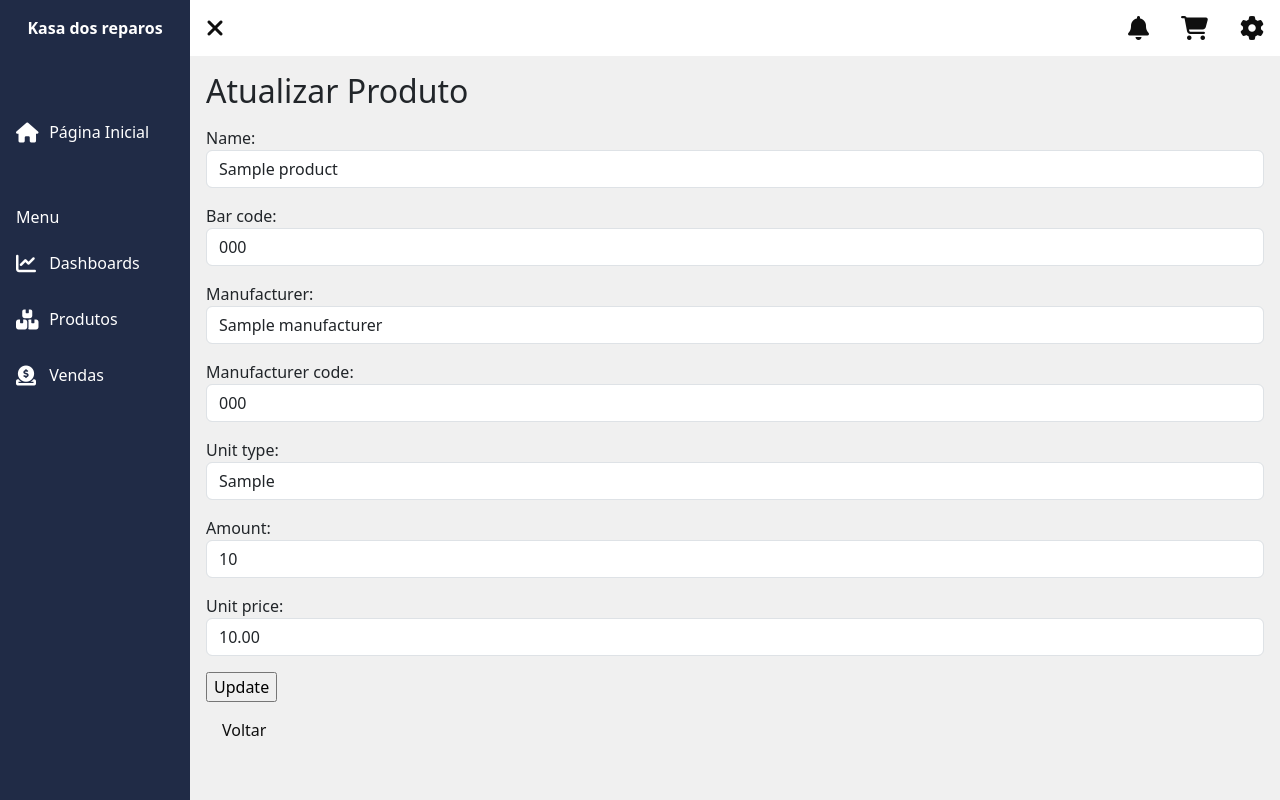
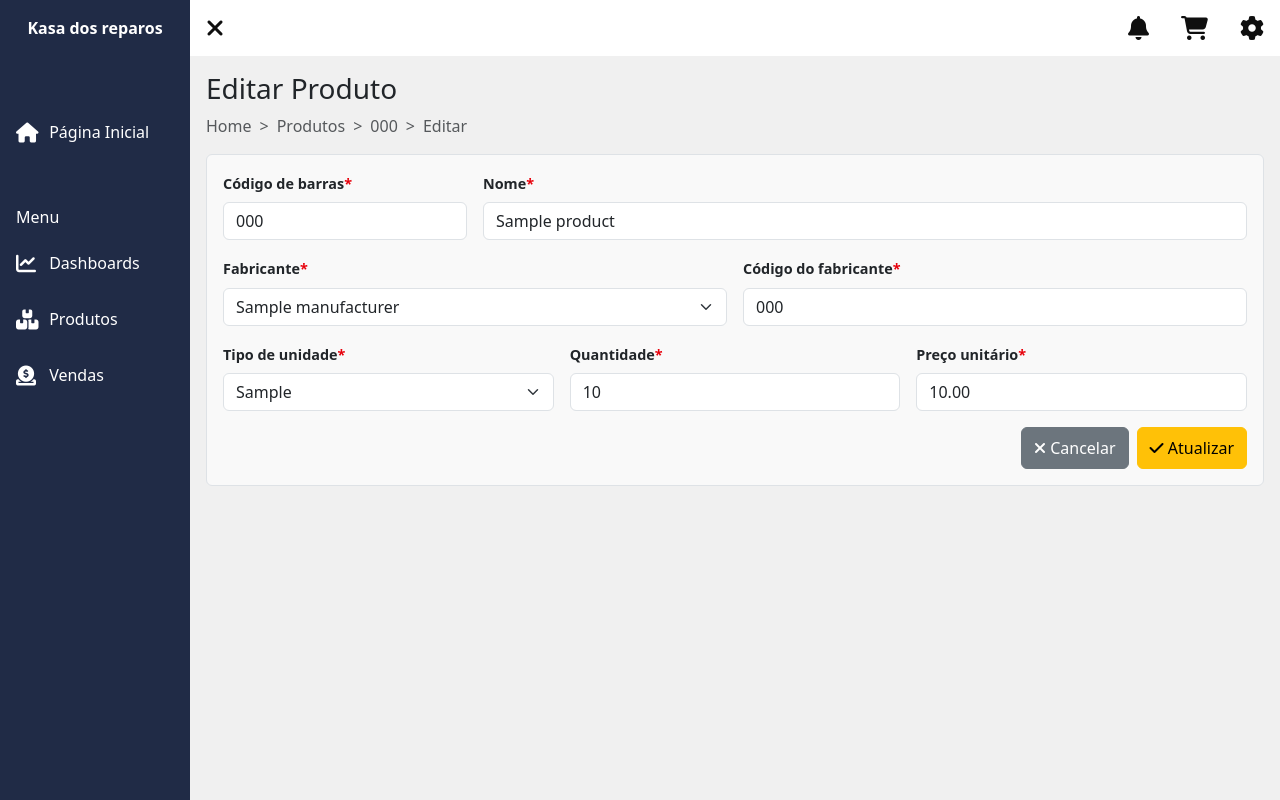
Before and after one commit to gustavolaires/kdr-erp, a Django app: page /products/1/update in a window 1280 px wide. Run offline with Django 5.2, Linux system fonts and the light colour scheme; tables that the repository leaves empty hold one stand-in row (values such as "Sample post"); some libraries are stand-ins or nearby versions.

Commit message:
Refatoração da pagina de edição de produto

```diff
--- a/kdr/static/css/base.css
+++ b/kdr/static/css/base.css
@@ -1,6 +1,7 @@
 :root {
     --blue900: #202B46;
     --blue300: #7198fa;
+    --red600: #E7000B;
     --neutral900: #0f0f0f;
     --neutral700: #262626;
     --neutral600: #525252;
@@ -62,6 +63,11 @@ body section {
     text-decoration: underline;
 }
 
+.form-label {
+    font-weight: 600;
+    font-size: 0.9rem;
+}
+
 .hover-item:hover {
     background-color: var(--blue300);
     color: var(--blue900);
@@ -72,17 +78,21 @@ body section {
     color: var(--neutral);
 }
 
-.kdr-table .kdr-table-lg-striped {
+.kdr-table-lg-striped {
     border-radius: 0.375em;
 }
 
-.kdr-table .kdr-table-lg-striped:nth-child(even) {
-    background-color: var(--neutral100);
+.kdr-table-item-slot:nth-child(even) .kdr-table-lg-striped {
+    background-color: var(--neutral200);
 }
 
-.kdr-table .kdr-table-lg-striped:nth-child(even):hover {
+.kdr-table-item-slot:nth-child(even) .kdr-table-lg-striped:hover {
     background-color: var(--blue300);
     color: var(--blue900);
+}
+
+.field-required {
+    color: var(--red600)
 }
 
 @media (max-width: 991px) {
@@ -92,15 +102,15 @@ body section {
 }
 
 @media (max-width: 991px) {
-    .kdr-table .kdr-table-item-slot:not(:last-child) {
+    .kdr-table-item-slot:not(:last-child) {
         border-bottom: 1px solid var(--neutral500);
     }
 
-    .kdr-table .kdr-table-lg-striped:nth-child(even) {
+    .kdr-table-item-slot:nth-child(even) .kdr-table-lg-striped {
         background-color: var(--neutral50);
     }
 
-    .kdr-table .kdr-table-lg-striped:nth-child(even):hover {
+    .kdr-table-item-slot:nth-child(even) .kdr-table-lg-striped:hover {
         background-color: var(--blue300);
         color: var(--blue900);
     }
--- a/stock/forms.py
+++ b/stock/forms.py
@@ -5,8 +5,20 @@ class ProductForm(forms.ModelForm):
     def __init__(self, *args, **kwargs):
         super().__init__(*args, **kwargs)
         for visible in self.visible_fields():
-            visible.field.widget.attrs['class'] = 'form-control'
+            if visible.field.__class__.__name__ in ['ModelChoiceField']:
+                visible.field.widget.attrs['class'] = 'form-select'
+            else:
+                visible.field.widget.attrs['class'] = 'form-control'
 
     class Meta:
         model = Product
         fields = ["name", "bar_code", "manufacturer", "manufacturer_code", "unit_type", "amount", "unit_price"]
+        labels = {
+            "bar_code": "Código de barras",
+            "name": "Nome",
+            "manufacturer": "Fabricante",
+            "manufacturer_code": "Código do fabricante",
+            "unit_type": "Tipo de unidade",
+            "amount": "Quantidade",
+            "unit_price": "Preço unitário",
+        }
--- a/stock/templates/product/update.html
+++ b/stock/templates/product/update.html
@@ -2,20 +2,101 @@
 {% load static %}
 
 {% block head %}
-    <title>Atualizar Produto</title>
+    <title>Editar Produto</title>
 {% endblock %}
 
 {% block content %}
-    <h2>Atualizar Produto</h2>
+    <!-- title -->
+    <h3>Editar Produto</h3>
 
-    <div class="py-2">
-        <form method="post">{% csrf_token %}
-            {{ form.as_p }}
-            <input type="submit" value="Update">
-        </form>
+    <!-- breadcrumb -->
+    <div style="--bs-breadcrumb-divider: '>';" aria-label="breadcrumb">
+        <ol class="breadcrumb text-nowrap">
+            <li class="breadcrumb-item"><a href="{% url 'home' %}">Home</a></li>
+            <li class="breadcrumb-item"><a href="{% url 'product-list' %}">Produtos</a></li>
+            <li class="breadcrumb-item"><a href="{% url 'product-detail' object.id %}">{{ object.bar_code }}</a></li>
+            <li class="breadcrumb-item active" aria-current="page">Editar</li>
+        </ol>
     </div>
 
-    <div class="d-inline-block px-3 py-2 mb-2 my-class">
-        <a href="{% url 'product-list' %}">Voltar</a>
+    <!-- main data -->
+    <div class="border rounded-2 p-3" style="background-color: var(--neutral50);">
+        <form method="post" id="update-product">
+            {% csrf_token %}
+
+            <div class="row g-3">
+                <div class="col-lg-3">
+                    {{ form.bar_code.errors }}
+                    <label for="{{ form.bar_code.id_for_label }}" class="form-label text-nowrap">
+                        {{ form.bar_code.label }}{% if form.bar_code.field.required %}<span class="field-required">*</span>{% endif %}
+                    </label>
+                    {{ form.bar_code }}
+                </div>
+                <div class="col-lg-9">
+                    {{ form.name.errors }}
+                    <label for="{{ form.name.id_for_label }}" class="form-label text-nowrap">
+                        {{ form.name.label }}{% if form.name.field.required %}<span class="field-required">*</span>{% endif %}
+                    </label>
+                    {{ form.name }}
+                </div>
+
+                <div class="col-lg-6">
+                    {{ form.manufacturer.errors }}
+                    <label for="{{ form.manufacturer.id_for_label }}" class="form-label text-nowrap">
+                        {{ form.manufacturer.label }}{% if form.manufacturer.field.required %}<span class="field-required">*</span>{% endif %}
+                    </label>
+                    {{ form.manufacturer }}
+                </div>
+                <div class="col-lg-6">
+                    {{ form.manufacturer_code.errors }}
+                    <label for="{{ form.manufacturer_code.id_for_label }}" class="form-label text-nowrap">
+                        {{ form.manufacturer_code.label }}{% if form.manufacturer_code.field.required %}<span class="field-required">*</span>{% endif %}
+                    </label>
+                    {{ form.manufacturer_code }}
+                </div>
+
+                <div class="col-lg-4">
+                    {{ form.unit_type.errors }}
+                    <label for="{{ form.unit_type.id_for_label }}" class="form-label text-nowrap">
+                        {{ form.unit_type.label }}{% if form.unit_type.field.required %}<span class="field-required">*</span>{% endif %}
+                    </label>
+                    {{ form.unit_type }}
+                </div>
+                <div class="col-lg-4">
+                    {{ form.amount.errors }}
+                    <label for="{{ form.amount.id_for_label }}" class="form-label text-nowrap">
+                        {{ form.amount.label }}{% if form.amount.field.required %}<span class="field-required">*</span>{% endif %}
+                    </label>
+                    {{ form.amount }}
+                </div>
+                <div class="col-lg-4">
+                    {{ form.unit_price.errors }}
+                    <label for="{{ form.unit_price.id_for_label }}" class="form-label text-nowrap">
+                        {{ form.unit_price.label }}{% if form.unit_price.field.required %}<span class="field-required">*</span>{% endif %}
+                    </label>
+                    {{ form.unit_price }}
+                </div>
+            </div>
+        </form>
+
+        <!-- form action buttons -->
+        <div class="mt-3">
+            <div class="d-flex justify-content-end gap-2">
+                <a class="d-block-inline btn btn-secondary rounded-2 py-2" role="button" href="{% url 'product-list' %}">
+                    <span>
+                        <i class="fa-solid fa-xmark"></i>
+                    </span>
+                    <span class="text-nowrap">Cancelar</span>
+                </a>
+                <button type="submit" form="update-product" class="btn btn-warning rounded-2 py-2">
+                    <span>
+                        <i class="fa-solid fa-check"></i>
+                    </span>
+                    <span class="text-nowrap">Atualizar</span>
+                </button>
+            </div>
+        </div>
     </div>
+
+
 {% endblock %}
```
Also changed, not shown: stock/templates/product/list.html (+13 -8 lines).
